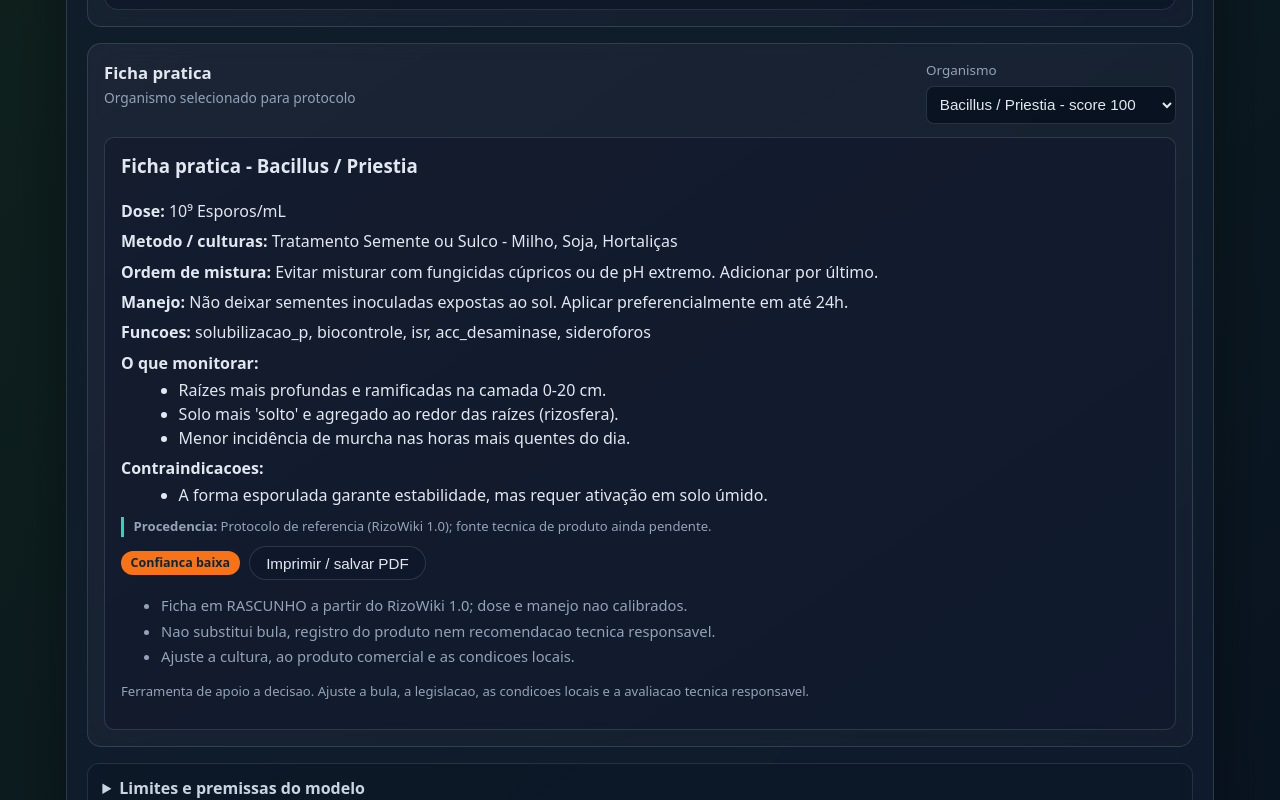
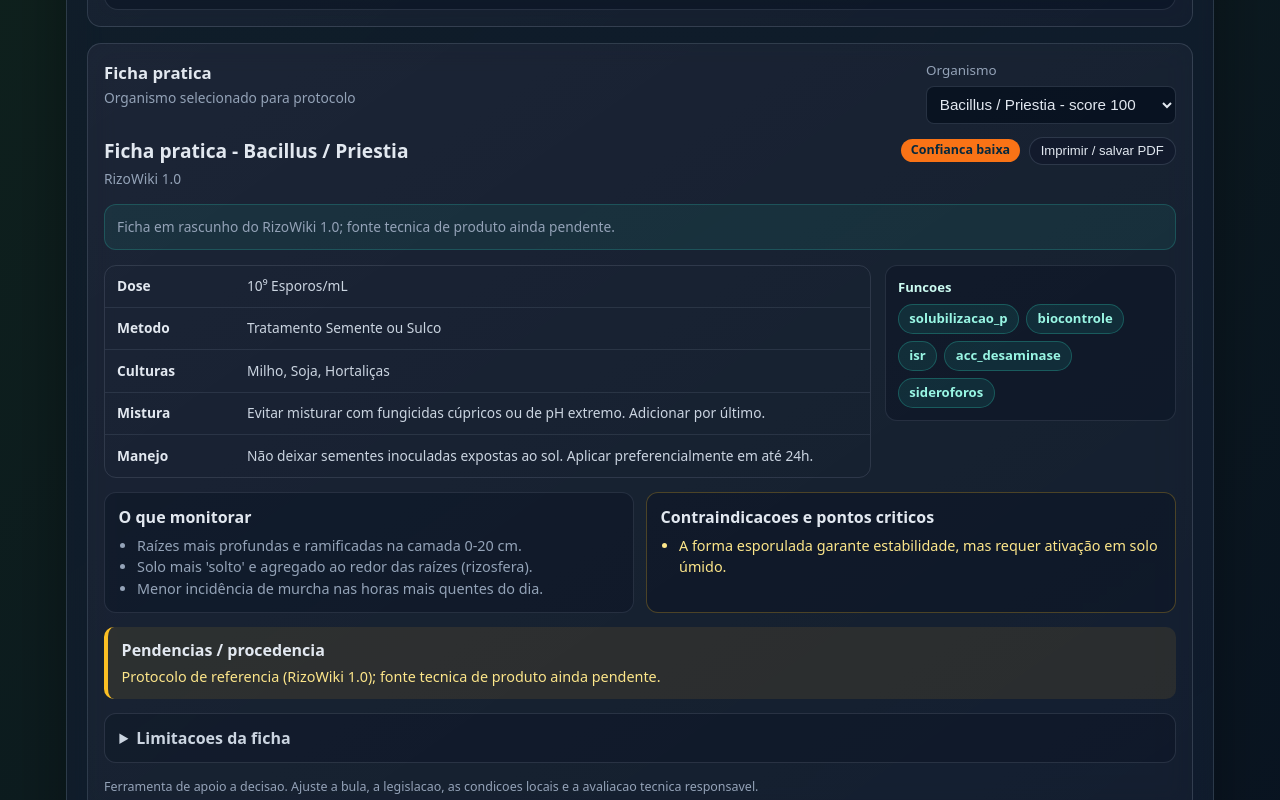
Before and after one commit to MarcoAntonioBarreiros/RizoWiki-2.0, a React (Vite) app: page / in a window 1280 px wide. Shown: the part 2660-3460 px from the top of the page. Built offline with nearby package versions, Linux system fonts and the light colour scheme.

Commit message:
Show structured protocol references in Mapa

```diff
--- a/src/App.css
+++ b/src/App.css
@@ -614,6 +614,196 @@ body {
   font-size: 0.86rem;
 }
 
+.protocol-report {
+  display: grid;
+  gap: 0.9rem;
+  margin-top: 0.75rem;
+}
+
+.protocol-report__header {
+  display: flex;
+  align-items: flex-start;
+  justify-content: space-between;
+  gap: 1rem;
+}
+
+.protocol-report__header h3 {
+  margin: 0;
+  font-size: 1.2rem;
+}
+
+.protocol-report__header p {
+  margin: 0.2rem 0 0;
+  color: var(--muted);
+  font-size: 0.86rem;
+}
+
+.protocol-report__actions {
+  display: flex;
+  align-items: center;
+  gap: 0.55rem;
+  flex-wrap: wrap;
+  justify-content: flex-end;
+}
+
+.protocol-report__meta {
+  border: 1px solid rgba(45, 212, 191, 0.22);
+  border-radius: 12px;
+  padding: 0.75rem;
+  background: rgba(45, 212, 191, 0.08);
+}
+
+.protocol-report__meta strong,
+.protocol-functions strong {
+  display: block;
+  margin-bottom: 0.45rem;
+  color: #ccfbf1;
+  font-size: 0.82rem;
+}
+
+.protocol-report__meta p {
+  margin: 0;
+  color: var(--muted);
+  font-size: 0.86rem;
+}
+
+.field-chip-row {
+  display: flex;
+  flex-wrap: wrap;
+  gap: 0.4rem;
+}
+
+.field-chip {
+  display: inline-flex;
+  border-radius: 999px;
+  padding: 0.18rem 0.55rem;
+  color: #042f2e;
+  background: var(--accent);
+  font-size: 0.74rem;
+  font-weight: 800;
+}
+
+.protocol-layout {
+  display: grid;
+  grid-template-columns: minmax(0, 1.45fr) minmax(220px, 0.55fr);
+  gap: 0.85rem;
+  align-items: start;
+}
+
+.protocol-table-wrap {
+  border-radius: 12px;
+}
+
+.protocol-table {
+  min-width: 0;
+}
+
+.protocol-table th {
+  width: 130px;
+}
+
+.protocol-functions {
+  border: 1px solid rgba(148, 163, 184, 0.16);
+  border-radius: 12px;
+  padding: 0.75rem;
+  background: rgba(7, 17, 31, 0.36);
+}
+
+.protocol-functions .priority-strip {
+  margin-bottom: 0;
+}
+
+.protocol-columns {
+  display: grid;
+  grid-template-columns: repeat(auto-fit, minmax(260px, 1fr));
+  gap: 0.75rem;
+}
+
+.protocol-list {
+  border: 1px solid rgba(148, 163, 184, 0.16);
+  border-radius: 12px;
+  padding: 0.75rem 0.85rem;
+  background: rgba(7, 17, 31, 0.36);
+}
+
+.protocol-list strong {
+  display: block;
+  margin-bottom: 0.35rem;
+}
+
+.protocol-list ul {
+  margin: 0;
+  padding-left: 1.15rem;
+  color: var(--muted);
+  font-size: 0.9rem;
+}
+
+.protocol-list--warn {
+  border-color: rgba(251, 191, 36, 0.26);
+}
+
+.protocol-list--warn ul {
+  color: #fde68a;
+}
+
+.source-note {
+  border-left: 4px solid var(--warn);
+  padding: 0.7rem 0.85rem;
+  border-radius: 10px;
+  background: rgba(251, 191, 36, 0.09);
+}
+
+.source-note strong {
+  display: block;
+  margin-bottom: 0.25rem;
+}
+
+.source-note p {
+  margin: 0;
+  color: #fde68a;
+  font-size: 0.9rem;
+}
+
+.reference-grid {
+  display: grid;
+  grid-template-columns: repeat(auto-fit, minmax(220px, 1fr));
+  gap: 0.75rem;
+}
+
+.reference-card {
+  border: 1px solid rgba(148, 163, 184, 0.16);
+  border-radius: 12px;
+  padding: 0.75rem;
+  background: rgba(7, 17, 31, 0.34);
+}
+
+.reference-card span {
+  display: inline-flex;
+  margin-bottom: 0.35rem;
+  color: var(--accent);
+  font-size: 0.72rem;
+  font-weight: 800;
+  text-transform: uppercase;
+}
+
+.reference-card a,
+.reference-card strong {
+  display: block;
+  color: var(--text);
+  font-weight: 800;
+  text-decoration: none;
+}
+
+.reference-card a:hover {
+  color: var(--accent);
+}
+
+.reference-card p {
+  margin: 0.35rem 0 0;
+  color: var(--muted);
+  font-size: 0.82rem;
+}
+
 .map-details {
   border: 1px solid rgba(148, 163, 184, 0.18);
   border-radius: 12px;
@@ -634,6 +824,12 @@ body {
   font-size: 0.86rem;
 }
 
+.map-details p {
+  margin: 0.65rem 0 0;
+  color: var(--muted);
+  font-size: 0.86rem;
+}
+
 .map-disclaimer {
   margin: 0;
   color: var(--muted);
@@ -648,7 +844,9 @@ body {
   .map-hero,
   .map-panel__header,
   .recommendation-card,
-  .recommendation-card__header {
+  .recommendation-card__header,
+  .protocol-report__header,
+  .protocol-layout {
     grid-template-columns: 1fr;
     display: grid;
   }
@@ -675,4 +873,8 @@ body {
     width: 74px;
     height: 74px;
   }
+
+  .protocol-report__actions {
+    justify-content: flex-start;
+  }
 }
--- a/src/components/ProtocolReport.jsx
+++ b/src/components/ProtocolReport.jsx
@@ -5,20 +5,36 @@ import ConfidenceBadge from './ConfidenceBadge.jsx';
 import { DISCLAIMER } from '../disclaimer.js';
 import { printProtocol } from '../utils/reportExporter.js';
 
-function Linha({ titulo, children }) {
+const FIELD_LABELS = {
+  'protocol.culturas': 'Culturas',
+  'protocol.metodo': 'Metodo',
+  'protocol.dose_range': 'Dose',
+  'protocol.critical': 'Critico',
+  'protocol.ordem_mistura': 'Mistura',
+  'protocol.manejo': 'Manejo',
+  limites_operacionais: 'Limites operacionais',
+  functions: 'Funcoes',
+};
+
+function FieldChip({ children }) {
+  return <span className="field-chip">{children}</span>;
+}
+
+function ProtocolRow({ titulo, children }) {
   return (
-    <div style={{ margin: '0.4rem 0' }}>
-      <strong>{titulo}:</strong> {children}
-    </div>
+    <tr>
+      <th>{titulo}</th>
+      <td>{children || '-'}</td>
+    </tr>
   );
 }
 
-function ListaBloco({ titulo, itens }) {
+function ListBlock({ titulo, itens, tone = 'default' }) {
   if (!itens || itens.length === 0) return null;
   return (
-    <div style={{ margin: '0.4rem 0' }}>
-      <strong>{titulo}:</strong>
-      <ul style={{ margin: '0.2rem 0 0 1.1rem' }}>
+    <div className={`protocol-list protocol-list--${tone}`}>
+      <strong>{titulo}</strong>
+      <ul>
         {itens.map((item, idx) => (
           <li key={idx}>{item}</li>
         ))}
@@ -27,60 +43,116 @@ function ListaBloco({ titulo, itens }) {
   );
 }
 
+function References({ references = [] }) {
+  if (references.length === 0) return null;
+
+  return (
+    <div className="reference-grid">
+      {references.map((ref) => (
+        <article key={ref.id} className="reference-card">
+          <span>{ref.sourceType || 'fonte'}</span>
+          {ref.url ? (
+            <a href={ref.url} target="_blank" rel="noreferrer">{ref.title}</a>
+          ) : (
+            <strong>{ref.title}</strong>
+          )}
+          {ref.publisher && <p>{ref.publisher}</p>}
+        </article>
+      ))}
+    </div>
+  );
+}
+
 export default function ProtocolReport({ protocol, contexto = {} }) {
   if (!protocol || !protocol.organismo) return null;
+  const fields = protocol.calibratedFields || [];
 
   return (
-    <div
-      style={{
-        border: '1px solid var(--panel-2)',
-        borderRadius: 10,
-        padding: '0.9rem 1rem',
-        marginTop: '0.75rem',
-        background: 'rgba(15, 23, 42, 0.5)',
-      }}
-    >
-      <h3 style={{ marginTop: 0 }}>Ficha pratica - {protocol.label || protocol.organismo}</h3>
-
-      <Linha titulo="Dose">{protocol.dose}</Linha>
-      <Linha titulo="Metodo / culturas">
-        {protocol.metodo} - {protocol.culturasReferencia}
-      </Linha>
-      <Linha titulo="Ordem de mistura">{protocol.ordemDeMistura}</Linha>
-      <Linha titulo="Manejo">{protocol.manejo}</Linha>
-      {protocol.funcoes && protocol.funcoes.length > 0 && (
-        <Linha titulo="Funcoes">{protocol.funcoes.join(', ')}</Linha>
-      )}
-      <ListaBloco titulo="O que monitorar" itens={protocol.monitorar} />
-      <ListaBloco titulo="Contraindicacoes" itens={protocol.contraindicacoes} />
-
-      {protocol.procedencia && (
-        <p
-          style={{
-            fontSize: '0.82rem',
-            color: 'var(--muted)',
-            borderLeft: '3px solid var(--accent)',
-            paddingLeft: '0.6rem',
-            margin: '0.6rem 0',
-          }}
-        >
-          <strong>Procedencia:</strong> {protocol.procedencia}
-        </p>
-      )}
-
-      <div style={{ display: 'flex', gap: '0.6rem', alignItems: 'center', margin: '0.6rem 0', flexWrap: 'wrap' }}>
+    <div className="protocol-report">
+      <div className="protocol-report__header">
+        <div>
+          <h3>Ficha pratica - {protocol.label || protocol.organismo}</h3>
+          <p>{protocol.source}</p>
+        </div>
+        <div className="protocol-report__actions">
           <ConfidenceBadge level={protocol.confidence} />
-        <button className="app__tab" onClick={() => printProtocol(protocol, contexto)}>
+          <button className="app__tab app__tab--small" onClick={() => printProtocol(protocol, contexto)}>
             Imprimir / salvar PDF
           </button>
         </div>
+      </div>
 
-      <ul className="page__todo">
+      <div className="protocol-report__meta">
+        {fields.length > 0 ? (
+          <>
+            <strong>Campos com fonte tecnica</strong>
+            <div className="field-chip-row">
+              {fields.map((field) => (
+                <FieldChip key={field}>{FIELD_LABELS[field] || field}</FieldChip>
+              ))}
+            </div>
+          </>
+        ) : (
+          <p>Ficha em rascunho do RizoWiki 1.0; fonte tecnica de produto ainda pendente.</p>
+        )}
+      </div>
+
+      <div className="protocol-layout">
+        <div className="table-wrap protocol-table-wrap">
+          <table className="data-table protocol-table">
+            <tbody>
+              <ProtocolRow titulo="Dose">{protocol.dose}</ProtocolRow>
+              <ProtocolRow titulo="Metodo">{protocol.metodo}</ProtocolRow>
+              <ProtocolRow titulo="Culturas">{protocol.culturasReferencia}</ProtocolRow>
+              <ProtocolRow titulo="Mistura">{protocol.ordemDeMistura}</ProtocolRow>
+              <ProtocolRow titulo="Manejo">{protocol.manejo}</ProtocolRow>
+            </tbody>
+          </table>
+        </div>
+
+        {protocol.funcoes && protocol.funcoes.length > 0 && (
+          <div className="protocol-functions">
+            <strong>Funcoes</strong>
+            <div className="priority-strip">
+              {protocol.funcoes.map((fn) => (
+                <span key={fn}>{fn}</span>
+              ))}
+            </div>
+          </div>
+        )}
+      </div>
+
+      <div className="protocol-columns">
+        <ListBlock titulo="O que monitorar" itens={protocol.monitorar} />
+        <ListBlock titulo="Contraindicacoes e pontos criticos" itens={protocol.contraindicacoes} tone="warn" />
+      </div>
+
+      {(protocol.pending || protocol.procedencia) && (
+        <div className="source-note">
+          <strong>Pendencias / procedencia</strong>
+          <p>{protocol.pending || protocol.procedencia}</p>
+        </div>
+      )}
+
+      {protocol.extractionSummary && (
+        <details className="map-details">
+          <summary>Resumo bruto da curadoria</summary>
+          <p>{protocol.extractionSummary}</p>
+        </details>
+      )}
+
+      <References references={protocol.references} />
+
+      <details className="map-details">
+        <summary>Limitacoes da ficha</summary>
+        <ul>
           {protocol.limitations.map((item, idx) => (
             <li key={idx}>{item}</li>
           ))}
         </ul>
-      <p style={{ fontSize: '0.82rem', color: 'var(--muted)' }}>{DISCLAIMER}</p>
+      </details>
+
+      <p className="map-disclaimer">{DISCLAIMER}</p>
     </div>
   );
 }
--- a/src/engines/protocolEngine.js
+++ b/src/engines/protocolEngine.js
@@ -8,7 +8,30 @@
 // (verbatim, atribuido a "RizoWiki 1.0") e marca como rascunho/confidence baixa.
 // Reusa compatibilityEngine para os impedimentos quimicos (AGENTS.md 6: nao duplica regra).
 import organismsData from '../data/organisms.json';
+import evidenceData from '../data/evidence/evidence_registry.json';
 import { evaluateCompatibility } from './compatibilityEngine.js';
+
+function normalizeSourceIds(calibration) {
+  if (!calibration) return [];
+  const ids = [];
+  if (calibration.source) ids.push(calibration.source);
+  if (Array.isArray(calibration.sources)) ids.push(...calibration.sources);
+  return Array.from(new Set(ids.filter(Boolean)));
+}
+
+function buildReferences(calibration) {
+  return normalizeSourceIds(calibration).map((id) => {
+    const source = evidenceData.sources?.[id] || {};
+    return {
+      id,
+      title: source.title || id,
+      publisher: source.publisher || null,
+      sourceType: source.source_type || null,
+      url: source.url || null,
+      notes: source.notes || null,
+    };
+  });
+}
 
 export function buildProtocol(input = {}) {
   const {
@@ -32,6 +55,9 @@ export function buildProtocol(input = {}) {
       monitorar: [],
       funcoes: [],
       procedencia: null,
+      calibratedFields: [],
+      pending: null,
+      references: [],
       contraindicacoes: [],
       confidence: 'inconclusiva',
       source: null,
@@ -57,9 +83,12 @@ export function buildProtocol(input = {}) {
   // o que tem fonte tecnica e o que ainda e rascunho do 1.0.
   const cal = o._calibration || null;
   const calibrado = !!cal;
+  const calibratedFields = cal?.campos_calibrados || [];
+  const references = buildReferences(cal);
+  const pending = cal?.pendente || null;
   const procedencia = calibrado
-    ? 'Calibrado parcial - campos com fonte tecnica: ' + (cal.campos_calibrados || []).join(', ') + '.'
-      + (cal.pendente ? ' Pendente: ' + cal.pendente : '')
+    ? 'Calibrado parcial - campos com fonte tecnica: ' + calibratedFields.join(', ') + '.'
+      + (pending ? ' Pendente: ' + pending : '')
     : 'Protocolo de referencia (RizoWiki 1.0); fonte tecnica de produto ainda pendente.';
 
   const limitations = [
@@ -87,8 +116,12 @@ export function buildProtocol(input = {}) {
     monitorar: dados.monitorar ?? [],
     funcoes: o.functions ?? [],
     procedencia,
+    calibratedFields,
+    pending,
+    extractionSummary: cal?.extraido || null,
+    references,
     contraindicacoes,
-    confidence: 'baixa',
+    confidence: cal?.confidence_protocolo || cal?.confidence || 'baixa',
     source: calibrado ? 'RizoWiki 1.0 + fonte tecnica (calibrado parcial)' : 'RizoWiki 1.0',
     limitations,
   };
--- a/src/utils/reportExporter.js
+++ b/src/utils/reportExporter.js
@@ -44,6 +44,7 @@ export function buildProtocolHtml(protocol, contexto = {}) {
   <h2>O que monitorar</h2><ul>${liList(protocol.monitorar)}</ul>
   <h2>Contraindicacoes</h2><ul>${liList(protocol.contraindicacoes)}</ul>
   <h2>Procedencia</h2><p>${esc(protocol.procedencia || '-')}</p>
+  <h2>Referencias</h2><ul>${liList((protocol.references || []).map((ref) => `${ref.title}${ref.publisher ? ' - ' + ref.publisher : ''}${ref.url ? ' - ' + ref.url : ''}`))}</ul>
   <h2>Limitacoes</h2><ul>${liList(protocol.limitations)}</ul>
 
   <p class="foot">${esc(DISCLAIMER)}</p>
```
Also changed, not shown: 1 other file (tests, documents, lock files or other folders). Lines whose indentation alone changed are shown as unchanged.
